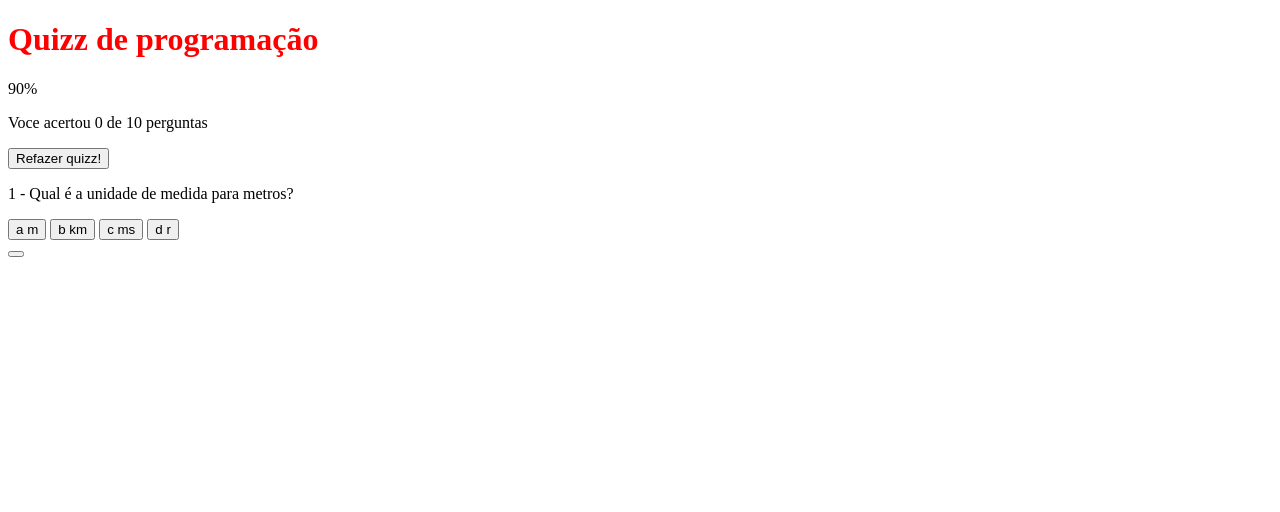
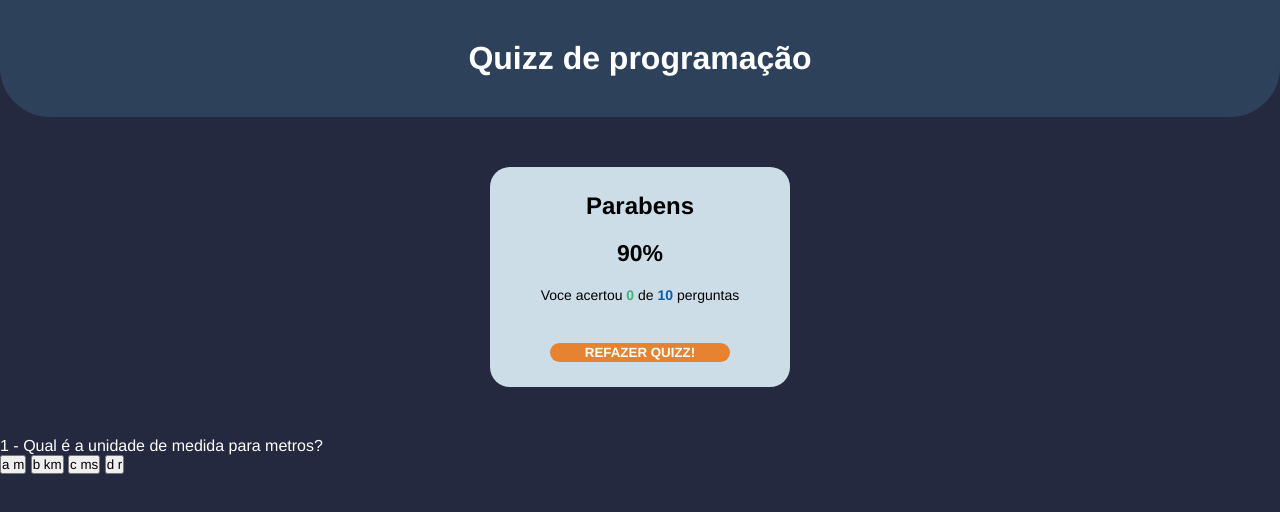
Before and after one commit to CauaMic4/Quizz, a plain HTML site: page index.html in a window 1280 px wide. Drawn offline with Linux system fonts and the light colour scheme.

Commit message:
css tela de pontuação

```diff
--- a/css/style.css
+++ b/css/style.css
@@ -1,3 +1,77 @@
-h1{
-    color: red;
+/* geral*/
+
+* {
+  margin: 0;
+  padding: 0;
+  box-sizing: border-box;
+  font-family: Helvetica, sans-serif;
 }
+
+body {
+  background-color: #242940;
+  color: #fff;
+}
+
+.hide {
+  display: none !important;
+}
+
+#main-title {
+  padding: 40px 0;
+  text-align: center;
+  background-color: #2d425a;
+  border-bottom-left-radius: 50px;
+  border-bottom-right-radius: 50px;
+}
+
+/* score container */
+
+#score-container {
+  background-color: #cddde8;
+  color: #000;
+  text-align: center;
+  width: 300px;
+  margin: 50px auto;
+  padding: 25px;
+  border-radius: 20px;
+}
+
+#score-container p {
+  font-size: 14px;
+  margin: 20px 0;
+}
+
+#score-container #display-score {
+  font-size: 23px;
+  font-weight: bold;
+}
+
+
+#correct-answers{
+    font-weight: bold;
+    color: #40b576;
+}
+
+#questions-qty{
+    font-weight: bold;
+    color: #075ea4;
+}
+
+#restart{
+    background-color: #e78230;
+    color: #fff;
+    font-weight: bold;
+    border-radius: 25px;
+    border: 2px solid transparent;
+    width: 180px;
+    text-transform: uppercase;
+    margin-top: 20px;
+    cursor: pointer;
+    transition: .5s;
+}
+
+#restart:hover{
+    background-color: transparent;
+    border-color: #e78230;
+    color: #e78230;
+}
--- a/index.html
+++ b/index.html
@@ -10,25 +10,29 @@
   <body>
     <h1 id="main-title">Quizz de programação</h1>
 
+    <!-- score board -->
     <div id="score-container">
+        <h2>Parabens</h2>
       <p id="display-score"><span>90</span>%</p>
       <p>
-        Voce acertou <span id="correct-answer">0</span> de
+        Voce acertou <span id="correct-answers">0</span> de
         <span id="questions-qty">10</span> perguntas
       </p>
-      <button id="restar">Refazer quizz!</button>
+      <button id="restart">Refazer quizz!</button>
     </div>
+
+    <!-- quizz container -->
     <div id="quizz-container">
       <p id="question">
         <span id="question-number">1</span> -
         <span id="question-text">Qual é a unidade de medida para metros?</span>
       </p>
       <div id="answers-box">
-        <button>
+        <button class="correct-answer">
           <span class="btn-letter">a</span>
           <span class="question-answer">m</span>
         </button>
-        <button>
+        <button class="wrong-answer">
           <span class="btn-letter">b</span>
           <span class="question-answer">km</span>
         </button>
@@ -45,6 +49,8 @@
 
     <!-- template resposta -->
 
-    <button class="answer-template hide"><span class="btn-letter"></span> <span class="question-answer"></span></button>
+    <button class="answer-template hide">
+      <span class="btn-letter"></span> <span class="question-answer"></span>
+    </button>
   </body>
 </html>
```
